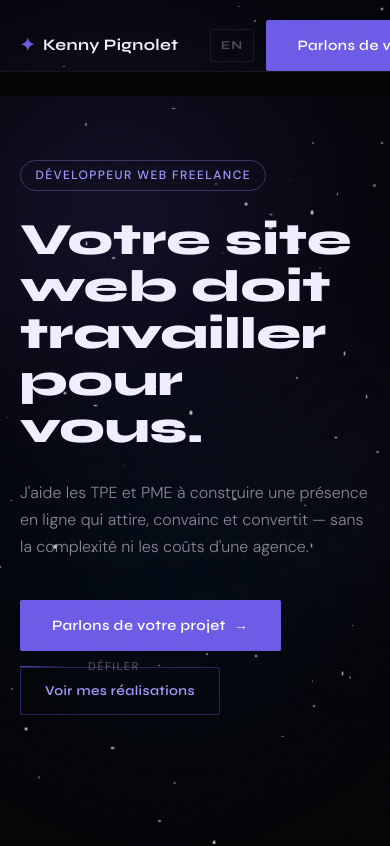
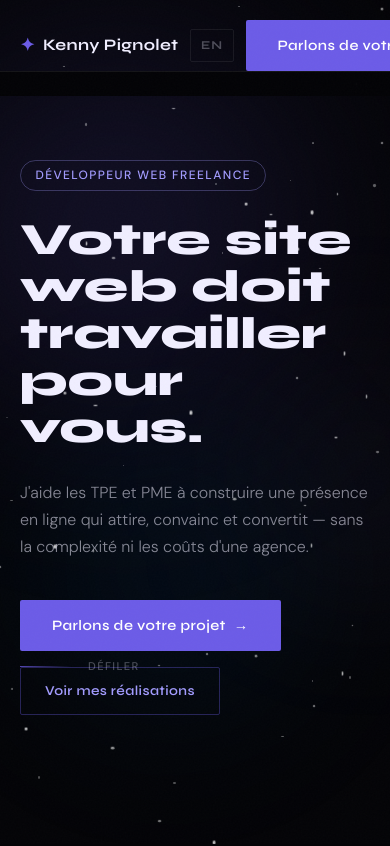
Before and after one commit to kenway974/Portfolio, a React (Vite) app in the folder frontend/: page / in a window 390 px wide. Shown: the top 846 px of the page. Built offline with nearby package versions, Linux system fonts and the light colour scheme; no server answers.

Commit message:
Fix navbar CTA overflow on mobile/tablet
Hide CTA button below 1024px (too long for small screens),
reduce inner gap on mobile to prevent layout blowout.

Co-Authored-By: Claude Sonnet 4.6 <noreply@anthropic.com>

```diff
--- a/frontend/src/components/Navbar.css
+++ b/frontend/src/components/Navbar.css
@@ -157,9 +157,13 @@
   background: rgba(255,255,255,0.04);
 }
 
+@media (max-width: 1024px) {
+  .navbar__cta { display: none; }
+}
+
 @media (max-width: 768px) {
   .navbar__links { display: none; }
-  .navbar__cta { display: none; }
   .hamburger { display: flex; }
   .mobile-menu { display: flex; }
+  .navbar__inner { gap: 0.75rem; }
 }
```
